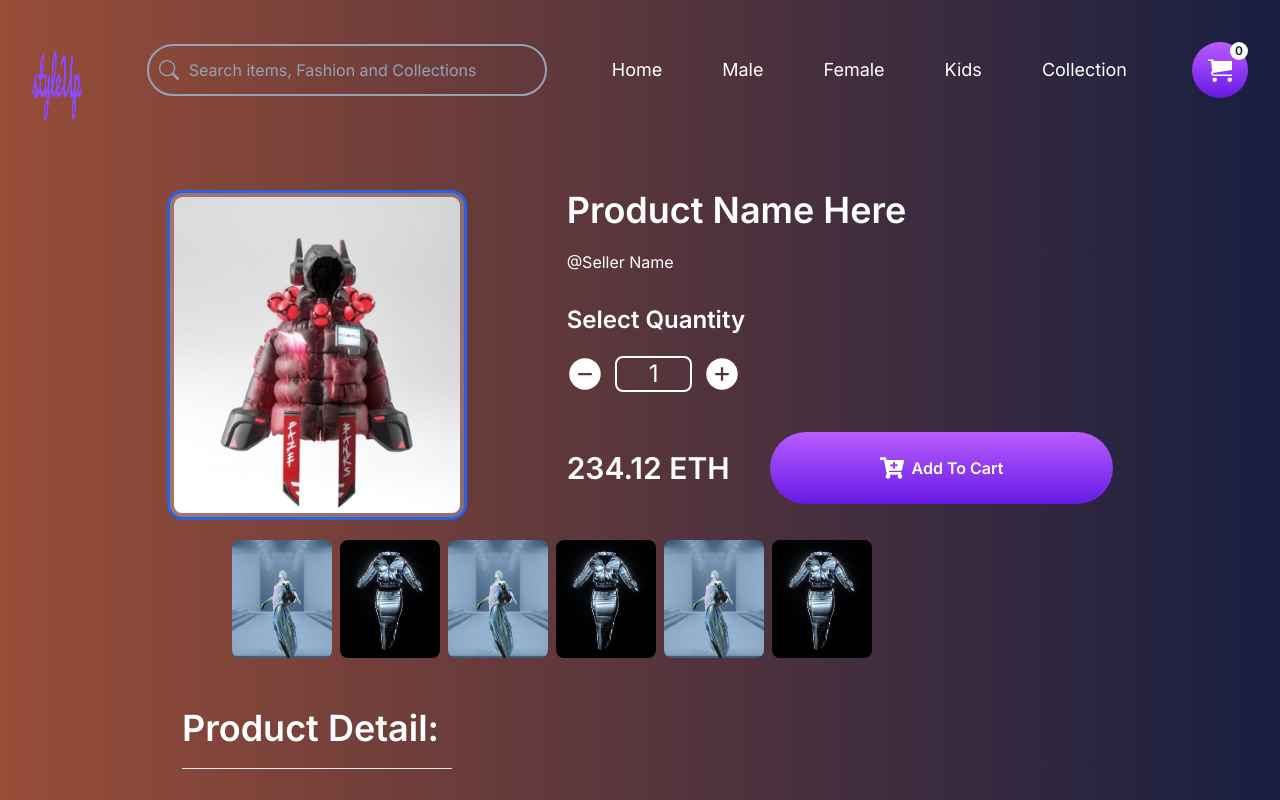
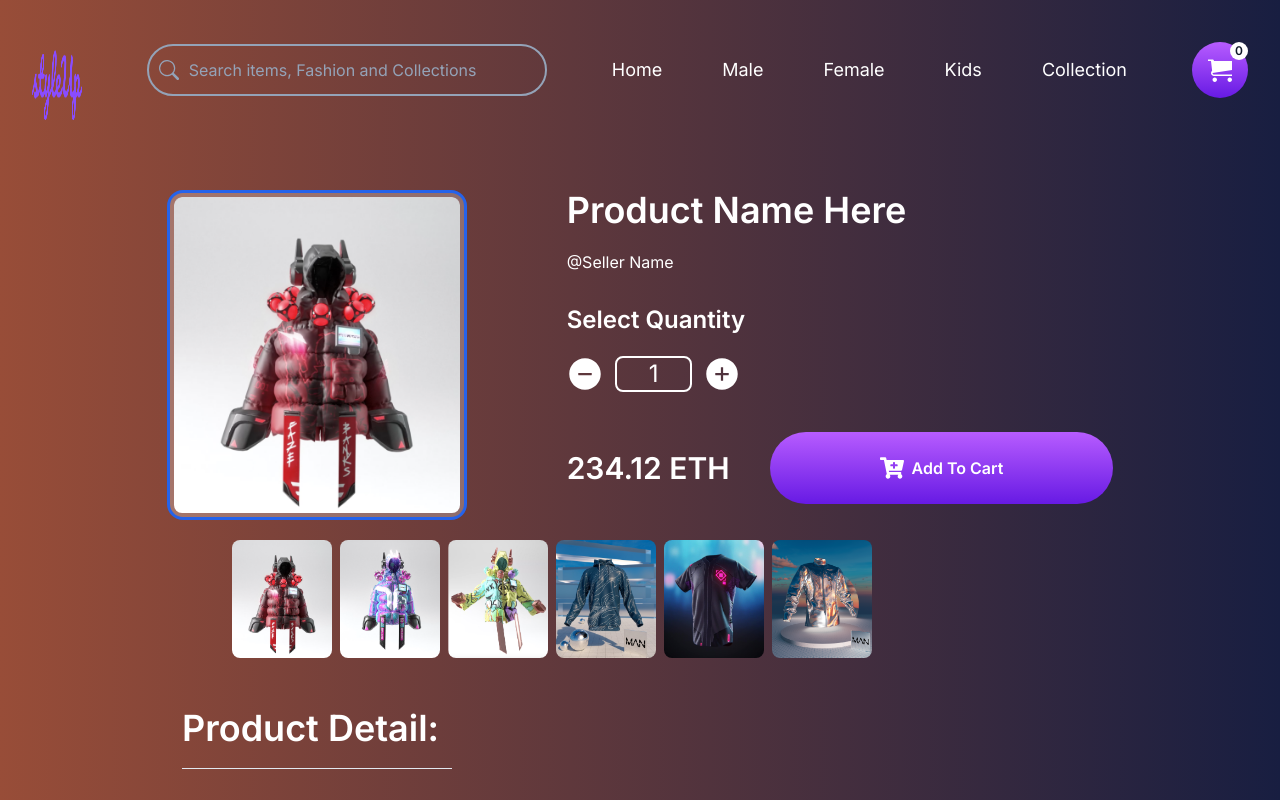
Before and after one commit to JalilUmar/e-commerce-by-jalil, a Next.js app: page /productDetail in a window 1280 px wide. Shown: the top 800 px of the page. Built offline with nearby package versions, Linux system fonts and the light colour scheme.

Commit message:
static site done productDetail

```diff
--- a/src/app/productDetail/page.tsx
+++ b/src/app/productDetail/page.tsx
@@ -13,10 +13,8 @@ import { Separator } from "../../../components/ui/separator"
 
 export default function ProductDetail() {
 
-    	let mainProductImage = '/sProducts/m2.png'
-
     const [Quantity, setQuantity] = useState(1)
-    const [mainImage, setMainImage] = useState(mainProductImage)
+    const [mainImage, setMainImage] = useState('/sProducts/m2.png')
     const [isHovered, setIsHovered] = useState(false);
     const [hoverPosition, setHoverPosition] = useState({ x: 0, y: 0 });
 
@@ -95,10 +93,10 @@ export default function ProductDetail() {
                         <section className="md:mx-[200px] mx-4 md:mt-0 mt-7 md:hidden">
                             <div className="md:flex grid grid-cols-4  gap-2 ">
 
-                                <Image className="cursor-pointer hover:border-2 hover:border-blue-500 rounded-lg" src={mainImage} onClick={() => setImage(mainImage)} alt="" width={100} height={100} />
-                                <Image className="cursor-pointer hover:border-2 hover:border-blue-500 rounded-lg" src='/home/dr1.png' onClick={() => setImage('/home/dr1.png')} alt="" width={100} height={100} />
-                                <Image className="cursor-pointer hover:border-2 hover:border-blue-500 rounded-lg" src='/home/ldr1.png' onClick={() => setImage('/home/ldr1.png')} alt="" width={100} height={100} />
-                                <Image className="cursor-pointer hover:border-2 hover:border-blue-500 rounded-lg" src='/home/dr1.png' onClick={() => setImage('/home/dr1.png')} alt="" width={100} height={100} />
+                                <Image className="cursor-pointer hover:border-2 hover:border-blue-500 rounded-lg" src={'/sProducts/m2.png'} onClick={() => setImage('/sProducts/m2.png')}alt="" width={100} height={100} />
+                                <Image className="cursor-pointer hover:border-2 hover:border-blue-500 rounded-lg" src='/sProducts/m1.png' onClick={() => setImage('/sProducts/m1.png')} alt="" width={100} height={100} />
+                                <Image className="cursor-pointer hover:border-2 hover:border-blue-500 rounded-lg" src='/sProducts/m3.png' onClick={() => setImage('/sProducts/m3.png')} alt="" width={100} height={100} />
+                                <Image className="cursor-pointer hover:border-2 hover:border-blue-500 rounded-lg" src='/sProducts/c2.png' onClick={() => setImage('/sProducts/c2.png')} alt="" width={100} height={100} />
 
                             </div>
                         </section>
@@ -138,12 +136,12 @@ export default function ProductDetail() {
                 <section className="md:mx-[200px] md:flex hidden">
                     <div className="md:flex grid grid-cols-4  gap-2 ">
 
-                        <Image className="cursor-pointer hover:border-2 hover:border-blue-500 rounded-lg" src='/home/ldr1.png' onClick={() => setImage('/home/ldr1.png')} alt="" width={100} height={100} />
-                        <Image className="cursor-pointer hover:border-2 hover:border-blue-500 rounded-lg" src='/home/dr1.png' onClick={() => setImage('/home/dr1.png')} alt="" width={100} height={100} />
-                        <Image className="cursor-pointer hover:border-2 hover:border-blue-500 rounded-lg" src='/home/ldr1.png' onClick={() => setImage('/home/ldr1.png')} alt="" width={100} height={100} />
-                        <Image className="cursor-pointer hover:border-2 hover:border-blue-500 rounded-lg" src='/home/dr1.png' onClick={() => setImage('/home/dr1.png')} alt="" width={100} height={100} />
-                        <Image className="cursor-pointer hover:border-2 hover:border-blue-500 rounded-lg" src='/home/ldr1.png' onClick={() => setImage('/home/ldr1.png')} alt="" width={100} height={100} />
-                        <Image className="cursor-pointer hover:border-2 hover:border-blue-500 rounded-lg" src='/home/dr1.png' onClick={() => setImage('/home/dr1.png')} alt="" width={100} height={100} />
+                        <Image className="cursor-pointer hover:border-2 hover:border-blue-500 rounded-lg" src={'/sProducts/m2.png'} onClick={() => setImage('/sProducts/m2.png')} alt="" width={100} height={100} />
+                        <Image className="cursor-pointer hover:border-2 hover:border-blue-500 rounded-lg" src='/sProducts/m1.png' onClick={() => setImage('/sProducts/m1.png')} alt="" width={100} height={100} />
+                        <Image className="cursor-pointer hover:border-2 hover:border-blue-500 rounded-lg" src='/sProducts/m3.png' onClick={() => setImage('/sProducts/m3.png')} alt="" width={100} height={100} />
+                        <Image className="cursor-pointer hover:border-2 hover:border-blue-500 rounded-lg" src='/sProducts/c2.png' onClick={() => setImage('/sProducts/c2.png')} alt="" width={100} height={100} />
+                        <Image className="cursor-pointer hover:border-2 hover:border-blue-500 rounded-lg" src='/sProducts/c3.png' onClick={() => setImage('/sProducts/c3.png')} alt="" width={100} height={100} />
+                        <Image className="cursor-pointer hover:border-2 hover:border-blue-500 rounded-lg" src='/home/dr2.png' onClick={() => setImage('/home/dr2.png')} alt="" width={100} height={100} />
                     </div>
                 </section>
 
```
